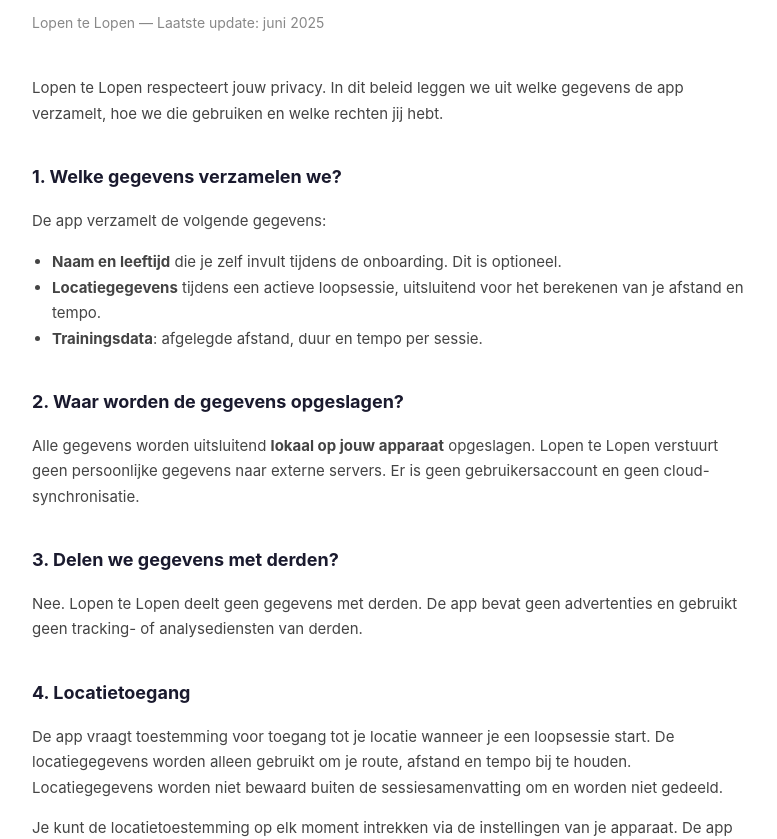
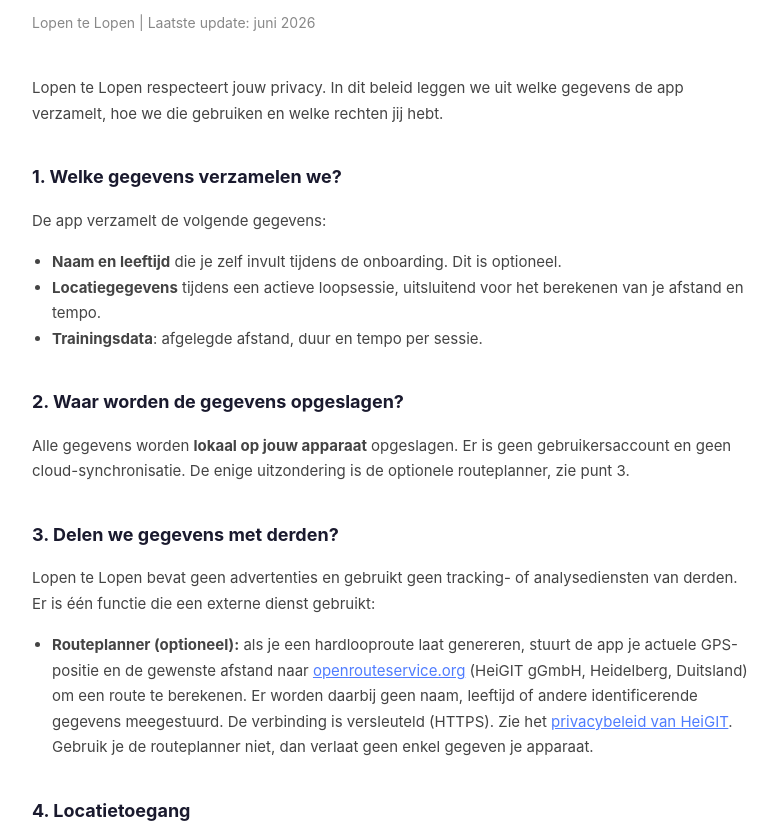
Before and after one commit to Bordenzo-ops/lopen-te-lopen, a plain HTML site: page privacy-policy.html in a window 1280 px wide. Shown: the part 101-940 px from the top of the page, without its empty margins (248-1025 px from the left). Drawn offline with Linux system fonts and the light colour scheme.

Commit message:
Update privacybeleid: routeplanner en openrouteservice.org toegelicht

```diff
--- a/privacy-policy.html
+++ b/privacy-policy.html
@@ -24,7 +24,7 @@
 <body>
 
   <h1>Privacybeleid</h1>
-  <p class="meta">Lopen te Lopen &mdash; Laatste update: juni 2025</p>
+  <p class="meta">Lopen te Lopen | Laatste update: juni 2026</p>
 
   <p>
     Lopen te Lopen respecteert jouw privacy. In dit beleid leggen we uit welke gegevens de app
@@ -41,22 +41,35 @@
 
   <h2>2. Waar worden de gegevens opgeslagen?</h2>
   <p>
-    Alle gegevens worden uitsluitend <strong>lokaal op jouw apparaat</strong> opgeslagen.
-    Lopen te Lopen verstuurt geen persoonlijke gegevens naar externe servers.
-    Er is geen gebruikersaccount en geen cloud-synchronisatie.
+    Alle gegevens worden <strong>lokaal op jouw apparaat</strong> opgeslagen.
+    Er is geen gebruikersaccount en geen cloud-synchronisatie. De enige uitzondering is de
+    optionele routeplanner, zie punt 3.
   </p>
 
   <h2>3. Delen we gegevens met derden?</h2>
   <p>
-    Nee. Lopen te Lopen deelt geen gegevens met derden. De app bevat geen advertenties en gebruikt
-    geen tracking- of analysediensten van derden.
+    Lopen te Lopen bevat geen advertenties en gebruikt geen tracking- of analysediensten van derden.
+    Er is &eacute;&eacute;n functie die een externe dienst gebruikt:
   </p>
+  <ul>
+    <li>
+      <strong>Routeplanner (optioneel):</strong> als je een hardlooproute laat genereren, stuurt de app
+      je actuele GPS-positie en de gewenste afstand naar
+      <a href="https://openrouteservice.org" rel="noopener">openrouteservice.org</a>
+      (HeiGIT gGmbH, Heidelberg, Duitsland) om een route te berekenen. Er worden daarbij geen naam,
+      leeftijd of andere identificerende gegevens meegestuurd. De verbinding is versleuteld (HTTPS).
+      Zie het <a href="https://heigit.org/legal-notice-privacy-policy/" rel="noopener">privacybeleid van HeiGIT</a>.
+      Gebruik je de routeplanner niet, dan verlaat geen enkel gegeven je apparaat.
+    </li>
+  </ul>
 
   <h2>4. Locatietoegang</h2>
   <p>
     De app vraagt toestemming voor toegang tot je locatie wanneer je een loopsessie start.
-    De locatiegegevens worden alleen gebruikt om je route, afstand en tempo bij te houden.
-    Locatiegegevens worden niet bewaard buiten de sessiesamenvatting om en worden niet gedeeld.
+    De locatiegegevens worden gebruikt om je route, afstand en tempo bij te houden en, als je de
+    routeplanner gebruikt, om een route voor je te berekenen (zie punt 3).
+    Je gelopen routes worden als onderdeel van je trainingsgeschiedenis lokaal op je apparaat
+    bewaard en worden nergens anders opgeslagen of gedeeld.
   </p>
   <p>
     Je kunt de locatietoestemming op elk moment intrekken via de instellingen van je apparaat.
```
